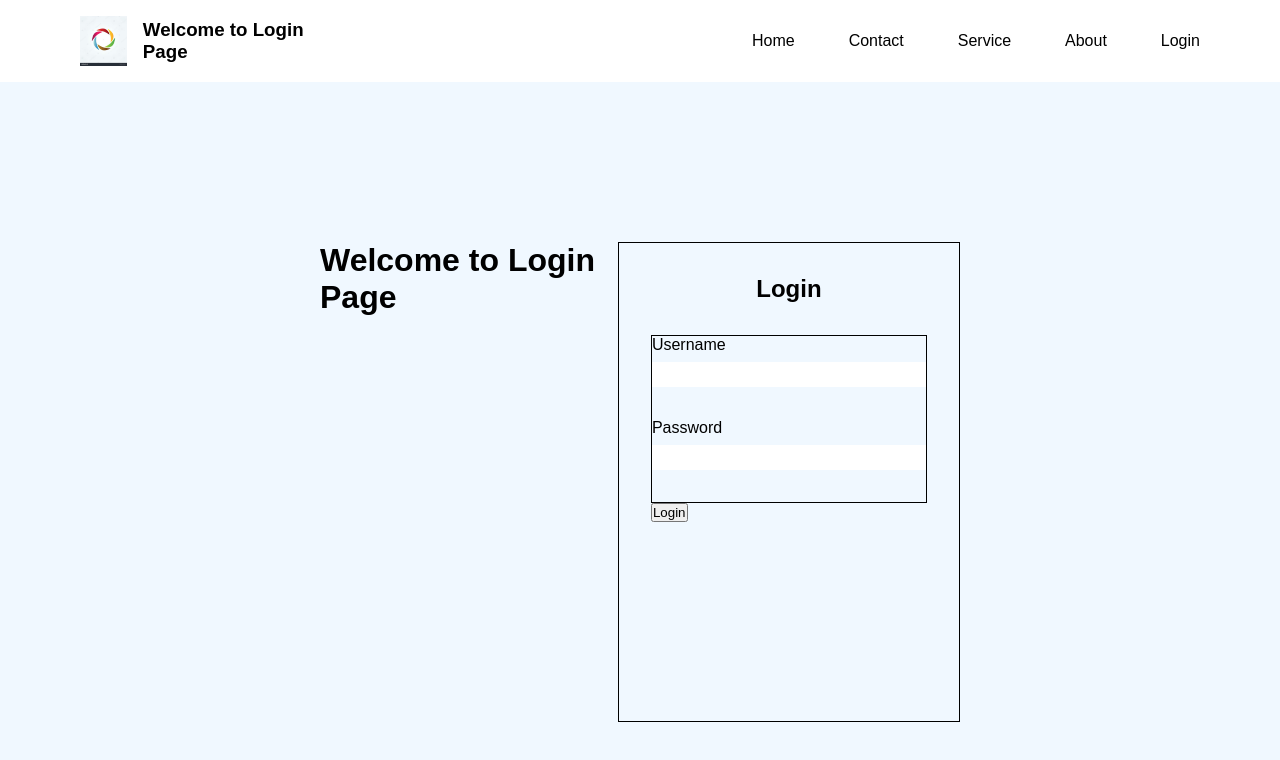
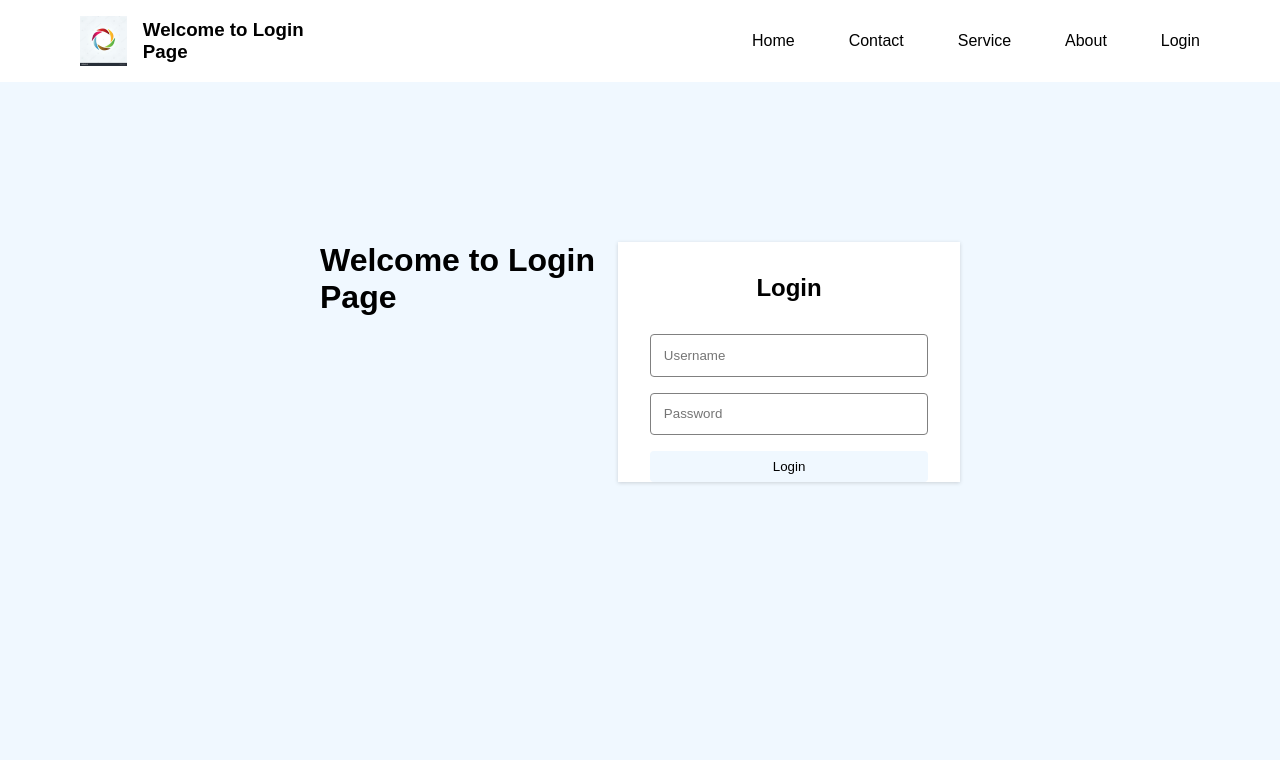
Before and after one commit to magobryan81/react, a React (Vite) app: page / in a window 1280 px wide. Shown: the top 760 px of the page. Built offline with nearby package versions, Linux system fonts and the light colour scheme.

Commit message:
add style for main

```diff
--- a/src/LoginPage/Main.jsx
+++ b/src/LoginPage/Main.jsx
@@ -14,15 +14,13 @@ function Main() {
                 </div>
                 <div className={mainStyle.loginInput}>
                     <div>
-                        <label htmlFor="">Username</label>
-                        <input type="text" />
+                        <input type="text" placeholder='Username' />
                     </div>
                     <div>
-                        <label htmlFor="">Password</label>
-                        <input type="password" />
+                        <input type="password" placeholder='Password' />
                     </div>
                 </div>
-                <button>
+                <button className={mainStyle.button}>
                     Login
                 </button>
             </div>
--- a/src/LoginPage/main.module.css
+++ b/src/LoginPage/main.module.css
@@ -21,7 +21,9 @@ main {
 .loginContainer {
     width: 25rem;
     padding: 2rem;
-    border: 1px solid black;
+    height: 50%;
+    background-color: white;
+    box-shadow: rgba(0, 0, 0, 0.16) 0px 1px 4px;
 }
 
 .loginContainer .loginHeader {
@@ -29,21 +31,26 @@ main {
     margin-bottom: 2rem;
 }
 
-.loginContainer .loginInput {
+/* .loginContainer .loginInput {
     border: 1px solid black;
-}
+} */
 
 .loginInput div {
     display: flex;
     flex-direction: column;
 }
 
-div label {
-    margin-bottom: 0.5rem;
+div input {
+    border: 1px gray solid;
+    padding: 0.8rem;
+    margin-bottom: 1rem;
+    border-radius: 4px;
 }
 
-div input {
+.button {
     border: none;
-    padding: 5px;
-    margin-bottom: 2rem;
+    background-color: aliceblue;
+    padding: 0.5rem;
+    width: 100%;
+    border-radius: 4px;
 }
--- a/src/LoginPage/navbar.module.css
+++ b/src/LoginPage/navbar.module.css
@@ -14,6 +14,7 @@
     padding: 1rem 5rem 1rem 5rem;
     justify-content: space-between;
     box-shadow: rgba(0, 0, 0, 0.16) 0px 1px 4px;
+    z-index: 100;
 }
 
 .logoName {
```
